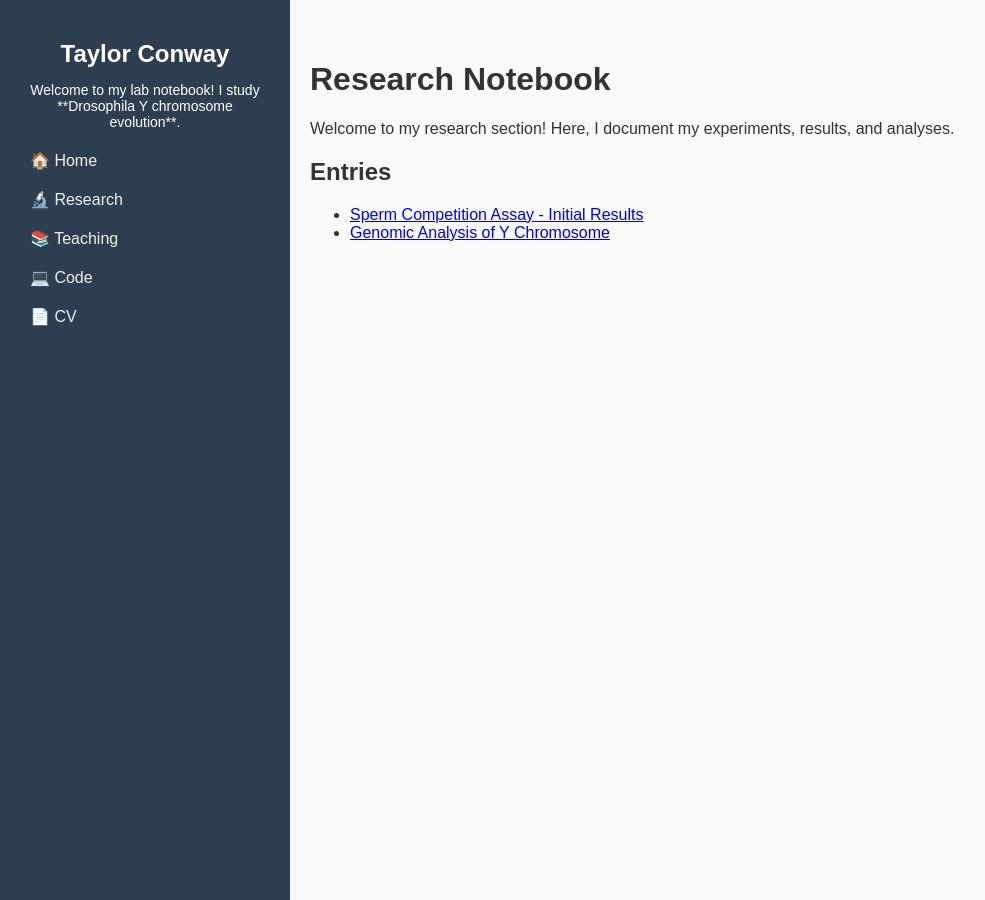
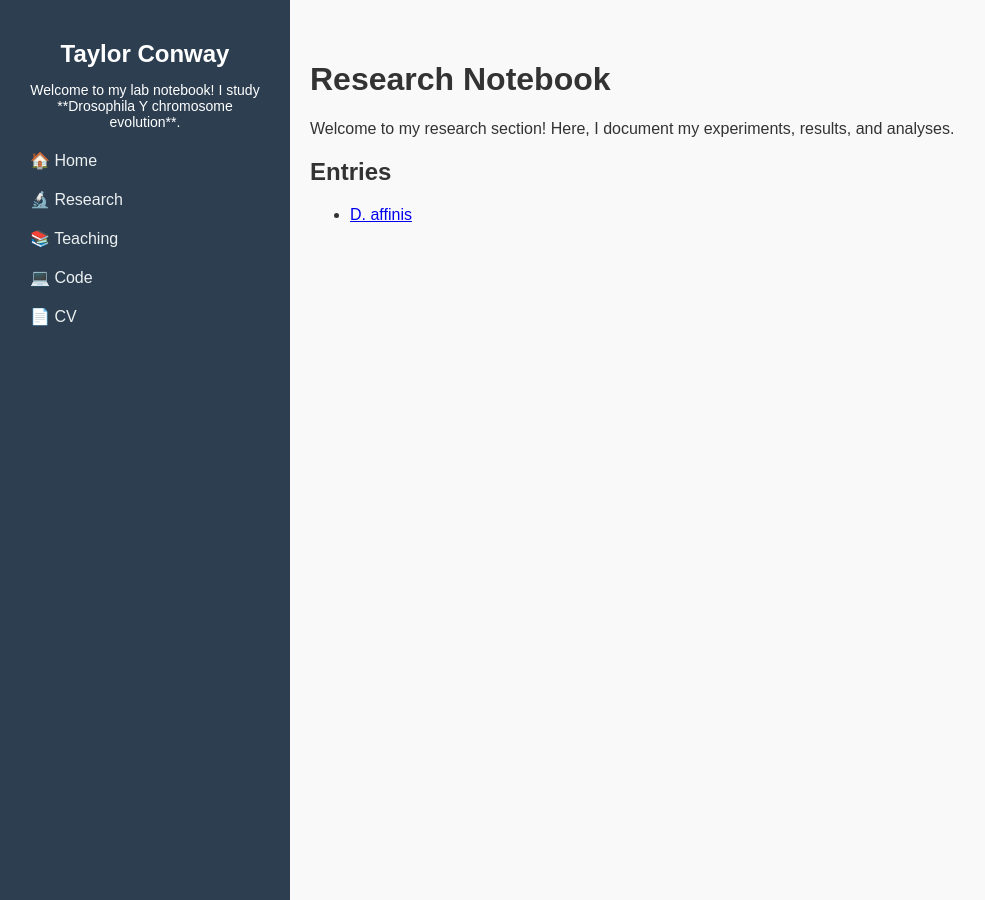
Before and after one commit to ShesCodingOverHere/PhD_Lab_Notebook, a Jekyll site: the page built from research.md, in a window 1280 px wide. Shown: the whole page, without its empty margins (0-985 px from the left). Built offline with Jekyll 4.4.1, drawn with Linux system fonts in a browser that asks for light colours.

Commit message:
Update research.md

```diff
--- a/research.md
+++ b/research.md
@@ -9,5 +9,4 @@ Welcome to my research section! Here, I document my experiments, results, and an
 
 ## Entries
 
-- [Sperm Competition Assay - Initial Results](research/2025-02-27.md)
-- [Genomic Analysis of Y Chromosome](research/2025-02-20.md)
+- [D. affinis](Research/daffinis.md)
```
